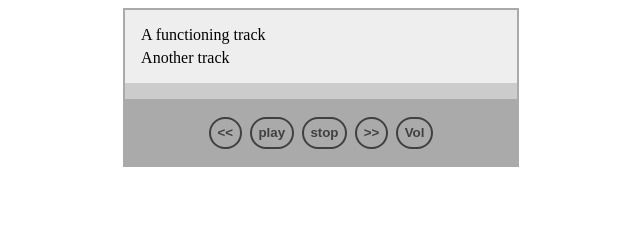
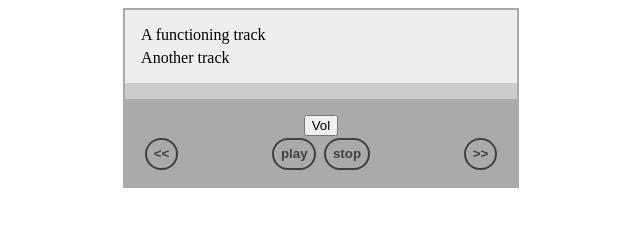
Before and after one commit to david-alliet/audioplayer, a plain HTML site: page index.html in a window 1280 px wide. Shown: the whole page, without its empty margins (319-959 px from the left). Drawn offline with Linux system fonts and the light colour scheme.

Commit message:
Add left, middle, and right panes for controls

```diff
--- a/audioplayer.css
+++ b/audioplayer.css
@@ -97,8 +97,43 @@ ul li:last-child {
   vertical-align: top;
 }
 
-.apControls .apControl {
+.apControls:after {
+  visibility: hidden;
+  display: block;
+  font-size: 0;
+  content: " ";
+  clear: both;
+  height: 0;
+}
+.apControls:after { display: inline-block; }
+/* start commented backslash hack \*/
+* html .apControls:after { height: 1%; }
+.apControls:after { display: block; }
+/* close commented backslash hack */
 
+
+
+.apControls .apPane {
+  box-sizing: border-box;
+  float: left;
+  margin: 0;
+}
+
+.apPane.left {
+  text-align: left;
+  width: 30%;
+}
+
+.apPane.middle {
+  text-align: center;
+  width: 40%;
+}
+
+.apPane.right {
+  text-align: right;
+  width: 30%;
+}
+.apControls .apPane .apControl {
   vertical-align: top;
   position: relative;
   display: inline-block;
@@ -118,9 +153,9 @@ ul li:last-child {
 }
 
 .apControls .apControl:hover {
-  margin-top: 0px;
+  margin-top: 0;
   background: #eee;
-  box-shadow: 0 2px 0px rgba(0, 0, 0, 0.2);
+  box-shadow: 0 2px 0 rgba(0, 0, 0, 0.2);
 }
 
 .apControls .apControl:focus {
--- a/audioplayer.js
+++ b/audioplayer.js
@@ -40,6 +40,15 @@ function AudioPlayer(node) {
   //  set global controls: play, pause, seek bar
   var apControls = document.createElement("div");
   apControls.className = "apControls";
+
+  var leftControlPane = document.createElement("div");
+  leftControlPane.className = "apPane left";
+
+  var middleControlPane = document.createElement("div");
+  middleControlPane.className = "apPane middle";
+
+  var rightControlPane = document.createElement("div");
+  rightControlPane.className = "apPane right";
 
   var apProgress = document.createElement("div");
   apProgress.className = "apProgress";
@@ -161,13 +170,19 @@ function AudioPlayer(node) {
   apProgress.appendChild(this.seekBar);
   apProgress.appendChild(this.txtDuration);
 
-  apControls.appendChild(this.ctrlPrevious);
-  apControls.appendChild(this.ctrlPlayPause);
-  apControls.appendChild(this.ctrlStop);
-  apControls.appendChild(this.ctrlNext);
+  // add the track controls to the left, middle or right panels
+  leftControlPane.appendChild(this.ctrlPrevious);
+  middleControlPane.appendChild(this.ctrlPlayPause);
+  middleControlPane.appendChild(this.ctrlStop);
+  rightControlPane.appendChild(this.ctrlNext);
   apControls.appendChild(this.ctrlVolume);
 
   apControls.appendChild(this.panelVolume);
+
+  // add panels to the container
+  apControls.appendChild(leftControlPane);
+  apControls.appendChild(middleControlPane);
+  apControls.appendChild(rightControlPane);
 
   // add containers to player
   this.audioPlayerElement.appendChild(apProgress);
```
